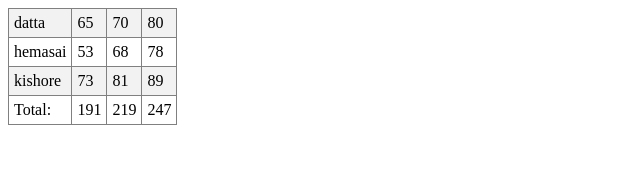
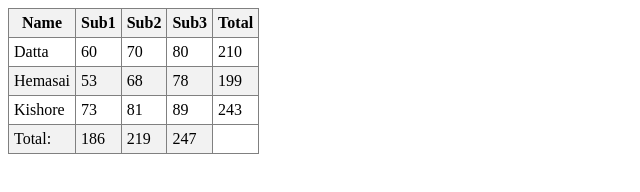
Before and after one commit to kishorevarma11/Projects, a plain HTML site: page Angular_table/WebContent/index.html in a window 1280 px wide. Shown: the whole page, without its empty margins (0-640 px from the left). Drawn offline with nearby package versions, Linux system fonts and the light colour scheme.

Commit message:
27/05/2019

```diff
--- a/Angular_table/WebContent/index.html
+++ b/Angular_table/WebContent/index.html
@@ -17,7 +17,7 @@
 
 <head>
   <meta charset="utf-8" />
-  <title>AngularJS Plunker</title>
+  <title>AngularJS</title>
   <script>
     document.write('<base href="' + document.location + '" />');
   </script>
@@ -29,19 +29,31 @@
 <body ng-controller="MainCtrl">
   <table class="table table-striped">
     <tbody>
+      <tr>
+        <th>Name</th>
+        <th>Sub1</th>
+        <th>Sub2</th>
+        <th>Sub3</th>
+        <th>Total</th>
+
+	  </tr>
       <tr ng-repeat="item in items">
         <td>{{item.name}}</td>
         <td>{{item.sub1}}</td>
         <td>{{item.sub2}}</td>
         <td>{{item.sub3}}</td>
 
+        <td>{{item.sub1+item.sub2+item.sub3}}</td>
+
       </tr>
+
       <tr>
         <td>Total:</td>
         <td>{{getTotal('sub1')}}</td>
         <td>{{getTotal('sub2')}}</td>
         <td>{{getTotal('sub3')}}</td>
       </tr>
+
     </tbody>
   </table>
 </body>
--- a/Angular_table/WebContent/script.js
+++ b/Angular_table/WebContent/script.js
@@ -3,9 +3,9 @@ var app = angular.module('plunker', []);
 app.controller('MainCtrl', function($scope) {
 
     $scope.items = [
-        {name: 'datta', sub1: 65, sub2: 70, sub3: 80 },
-        {name: 'hemasai', sub1: 53, sub2: 68, sub3:78},
-        {name: 'kishore', sub1: 73, sub2: 81, sub3: 89}
+        {name: 'Datta', sub1: 60, sub2: 70, sub3: 80 },
+        {name: 'Hemasai', sub1: 53, sub2: 68, sub3:78},
+        {name: 'Kishore', sub1: 73, sub2: 81, sub3: 89}
     ];
 
     $scope.getTotal = function(type) {
@@ -15,4 +15,6 @@ app.controller('MainCtrl', function($scope) {
         });
         return total;
     };
+
+
 });
```
